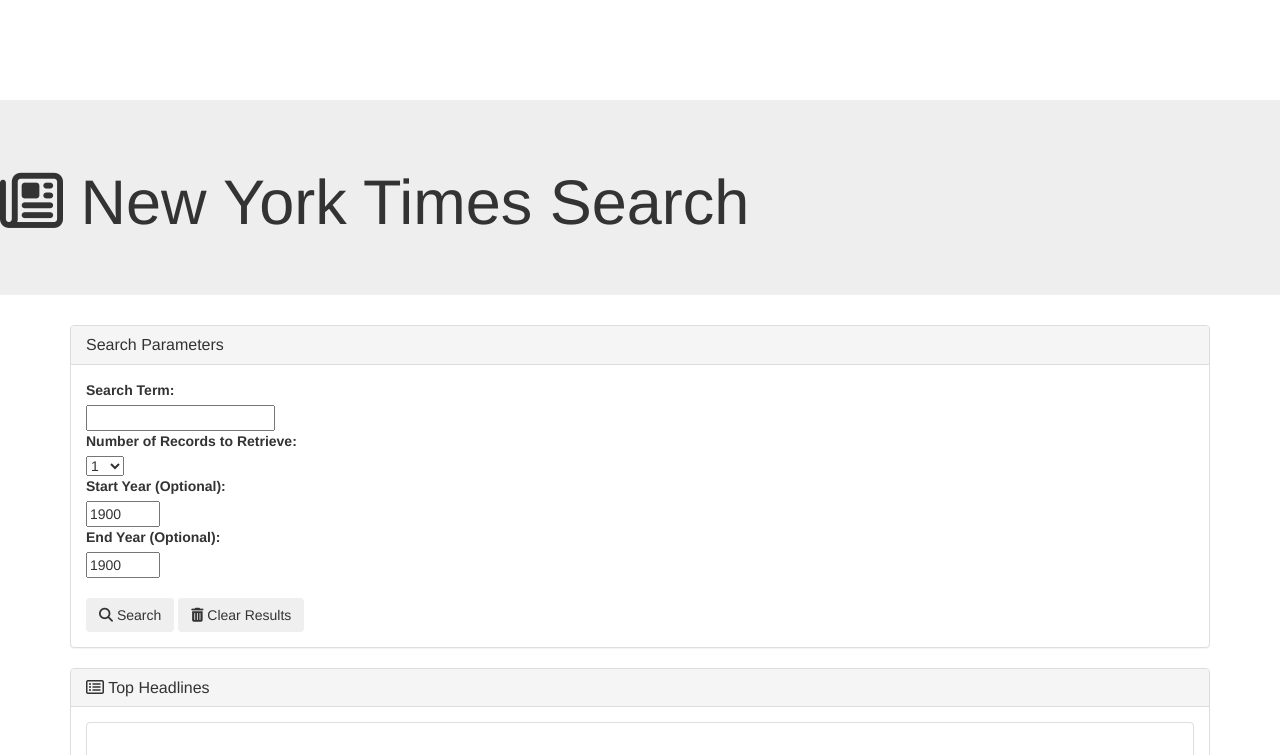
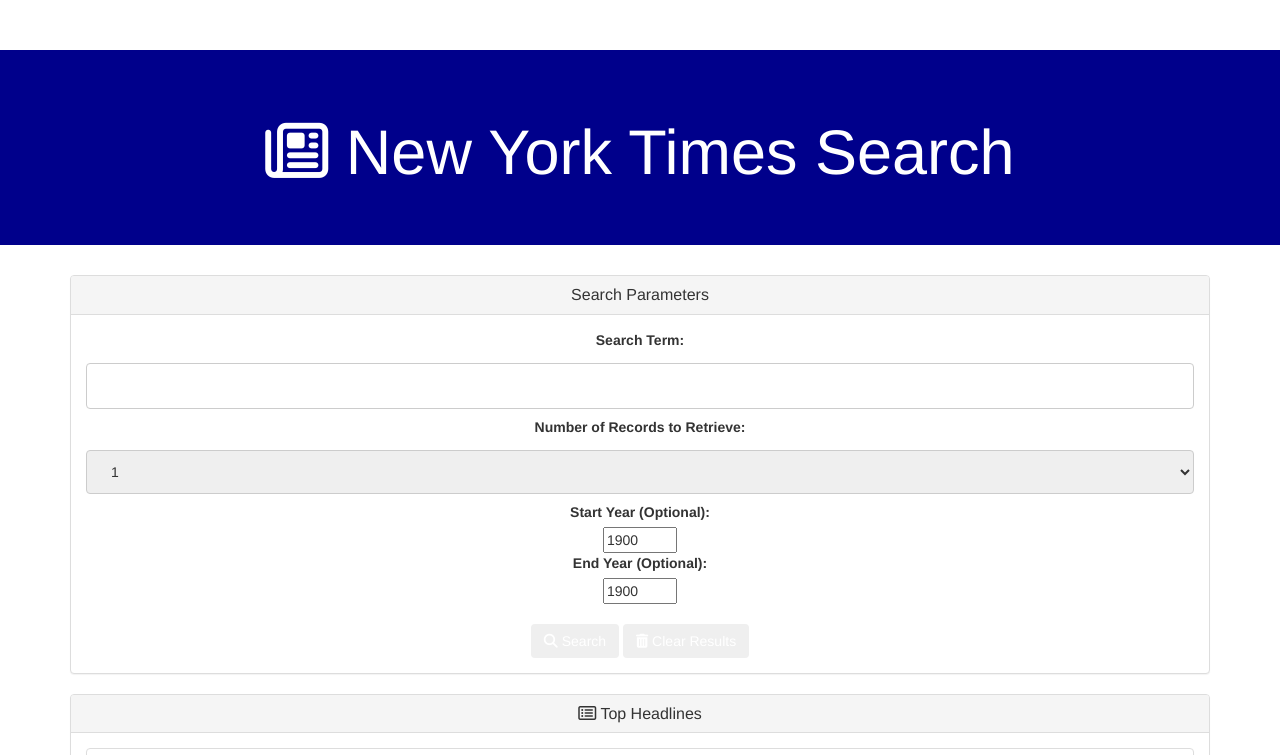
Before and after one commit to FenixRising13/NYTSearch, a plain HTML site: page index.html in a window 1280 px wide. Shown: the top 755 px of the page. Drawn offline with nearby package versions, Linux system fonts and the light colour scheme.

Commit message:
added correct styles.css

```diff
--- a/assets/css/styles.css
+++ b/assets/css/styles.css
@@ -1,3 +1,26 @@
+.jumbotron{
+    background-color: darkblue;
+    color: white;
+
+}
+
+input[type=text], select{
+    width: 100%;
+    padding: 12px 20px;
+    margin: 8px 0;
+    display: inline-block;
+    border: 1px solid #ccc;
+    border-radius: 4px;
+    box-sizing: border-box;
+}
+
+
 body{
-    margin-top: 100px;
+    margin-top: 50px;
+    text-align: center;
+
 }
+.btn{
+    color: white;
+
+}
```
